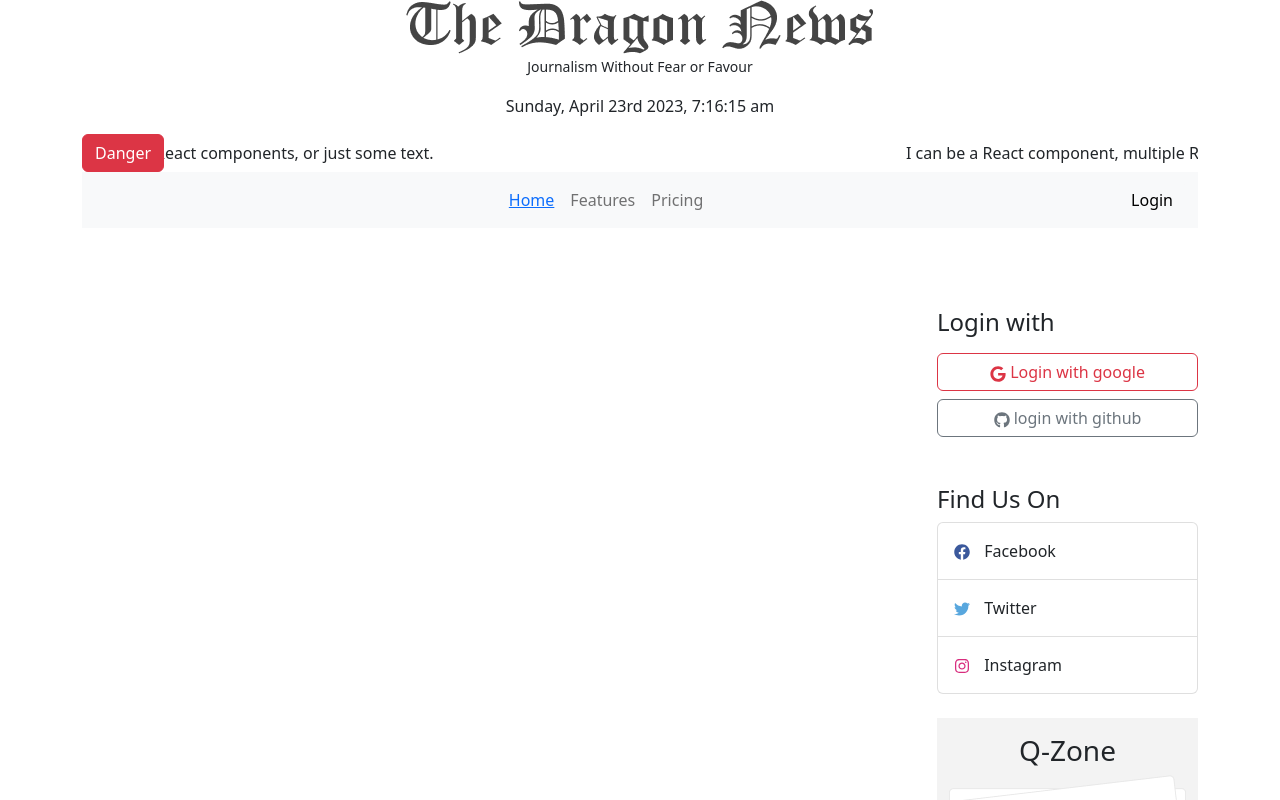
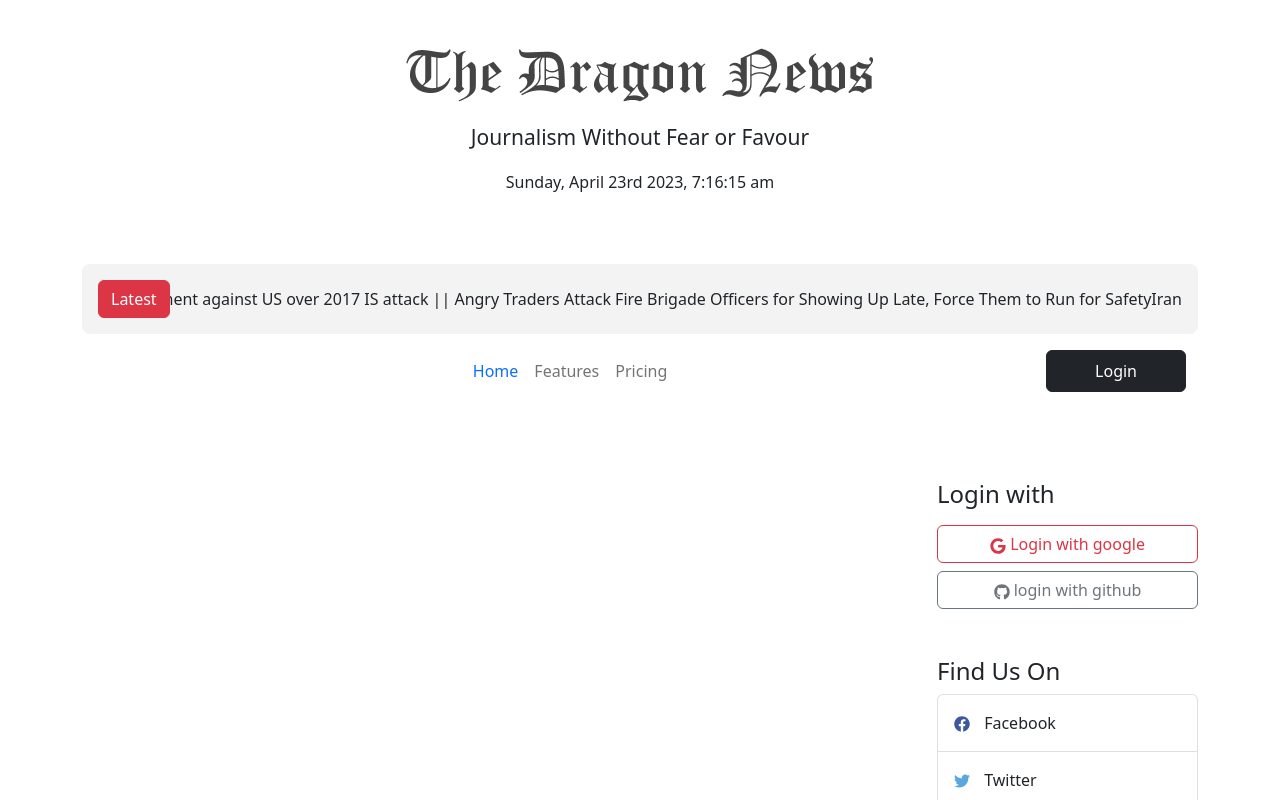
Before and after one commit to AbdullahWB/the-news-dragon, a React (Vite) app: page /news in a window 1280 px wide. Shown: the top 800 px of the page. Built offline with nearby package versions, Linux system fonts and the light colour scheme.

Commit message:
style nav change bg and margin

```diff
--- a/src/Pages/Shared/Header/Header.jsx
+++ b/src/Pages/Shared/Header/Header.jsx
@@ -6,16 +6,16 @@ import { Button } from 'react-bootstrap';
 
 const Header = () => {
     return (
-        <div className='container'>
-            <div className="text-center">
+        <div className='container mt-5'>
+            <div className="text-center" style={{ marginBottom: '70px' }}>
                 <img src={logo} alt="" />
-                <p className=''><small>Journalism Without Fear or Favour</small></p>
+                <p className='mt-3 fs-4'><small>Journalism Without Fear or Favour</small></p>
                 <p>{moment().format("dddd, MMMM Do YYYY, h:mm:ss a")}</p>
             </div>
-            <div className='d-flex'>
-                <Button variant="danger">Danger</Button>
+            <div className='d-flex p-3 rounded-3 mb-2' style={{ backgroundColor: '#F3F3F3' }}>
+                <Button variant="danger">Latest</Button>
                 <Marquee speed={50}>
-                    I can be a React component, multiple React components, or just some text.
+                Iran court issues $312.9 million judgement against US over 2017 IS attack || Angry Traders Attack Fire Brigade Officers for Showing Up Late, Force Them to Run for Safety
                 </Marquee>
             </div>
         </div>
--- a/src/Pages/Shared/NavigationBar/NavigationBar.jsx
+++ b/src/Pages/Shared/NavigationBar/NavigationBar.jsx
@@ -13,23 +13,23 @@ const NavigationBar = () => {
     const { user } = useContext(AuthContext)
     return (
         <Container style={{marginBottom: '80px'}}>
-            <Navbar collapseOnSelect expand="lg" bg="light" variant="light">
+            <Navbar collapseOnSelect expand="lg" variant="light">
                 <Container>
                     <Navbar.Collapse id="responsive-navbar-nav">
                         <Nav className="mx-auto">
-                            <Nav.Link href="#features">
-                                <Link to='/category/0'>
+                            <Nav.Link style={{textDecoration: 'none'}}>
+                                <Link style={{textDecoration: 'none'}} to='/category/0'>
                                     Home
                                 </Link>
                             </Nav.Link>
-                            <Nav.Link href="#features">Features</Nav.Link>
-                            <Nav.Link href="#pricing">Pricing</Nav.Link>
+                            <Nav.Link>Features</Nav.Link>
+                            <Nav.Link>Pricing</Nav.Link>
                         </Nav>
                         <Nav>
                             {user &&<FaUserCircle style={{ fontSize: '2rem' }}></FaUserCircle>}
                             {user ? <Link to='/register'>
-                                <Button variant="light">Register</Button></Link> : <Link to='/login'>
-                                <Button variant="light">Login</Button></Link>}
+                                <Button className='py-2 px-5' variant="dark">Register</Button></Link> : <Link to='/login'>
+                                <Button className='py-2 px-5' variant="dark">Login</Button></Link>}
                         </Nav>
                     </Navbar.Collapse>
                 </Container>
```
